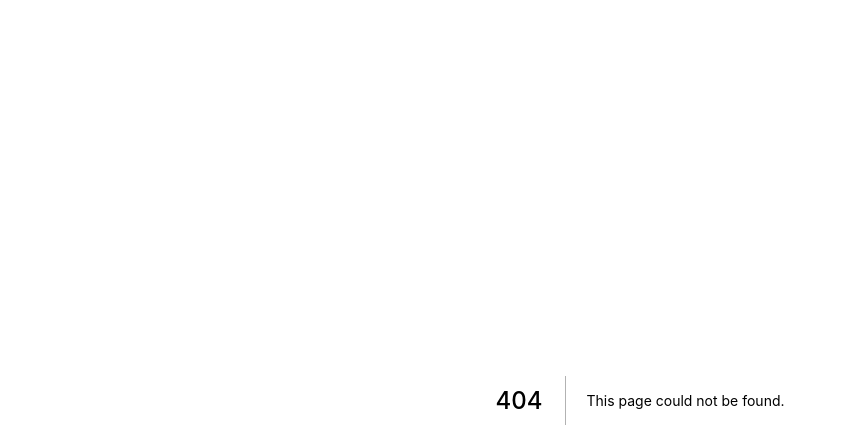
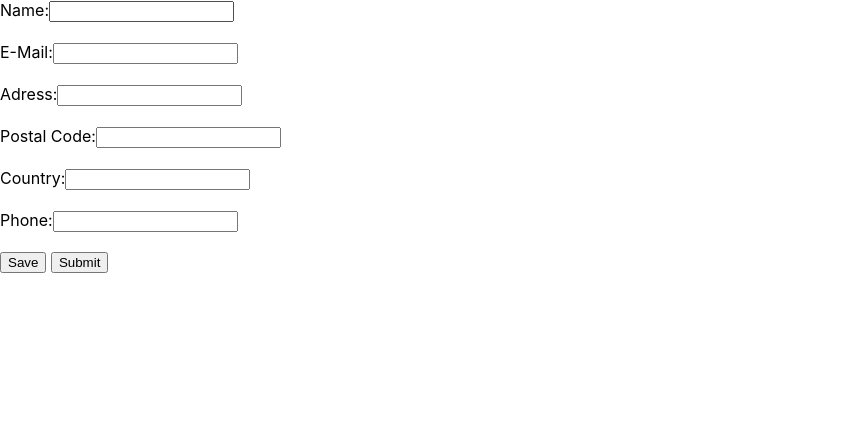
Before and after one commit to matheusforny/barkyn-app, a Next.js app: page /components/UserForm in a window 1280 px wide. Before the commit this address had no page. Shown: the top 448 px of the page, without its empty margins (0-847 px from the left). Built offline with nearby package versions, Linux system fonts and the light colour scheme.

Commit message:
Added mailing form mock

```diff
--- a/context/state.js
+++ b/context/state.js
@@ -6,6 +6,7 @@ export const AppWrapper = ({ children }) => {
     const [products, setProducts] = useState([]);
     const [arrayOfSelectedProducts, setArrayOfSelectedProducts] = useState([]);
     const [selectedProduct, setSelectedProduct] = useState(null);
+    const [userForm, setUserForm] = useState({});
 
     const handleArrayOfSelectedProducts = (newProduct) => {
         let newArray = arrayOfSelectedProducts;
@@ -19,9 +20,11 @@ export const AppWrapper = ({ children }) => {
         products,
         arrayOfSelectedProducts,
         selectedProduct,
+        userForm,
         setProducts,
         handleArrayOfSelectedProducts,
-        setSelectedProduct
+        setSelectedProduct,
+        setUserForm
     }
 
     return (
--- /dev/null
+++ b/pages/components/UserForm.js
@@ -0,0 +1,60 @@
+import React, { useState } from 'react';
+import { useAppContext } from '../../context/state';
+
+const UserForm = () => {
+  const [userName, setUserName] = useState('');
+  const [userEmail, setUserEmail] = useState('');
+  const [userAddress, setUserAdress] = useState('');
+  const [userPostalCode, setUserPostalCode] = useState('');
+  const [userCountry, setUserCountry] = useState('');
+  const [userPhone, setUserPhone] = useState('');
+
+  //Since I will look up an external component library to better draw the form, I'm using a barebone approach now
+  return (
+    <form>
+      <label>
+        Name:
+        <input type="text" value={userName} required onChange={(event) => setUserName(event.target.value)}/>
+      </label>
+      <br/>
+      <br/>
+      <label>
+        E-Mail:
+        <input type="email" value={userEmail} required onChange={(event) => setUserEmail(event.target.value)}/>
+      </label>
+      <br/>
+      <br/>
+      <label>
+        Adress:
+        <input type="text" value={userAddress} required onChange={(event) => setUserAdress(event.target.value)}/>
+      </label>
+      <br/>
+      <br/>
+      <label>
+        Postal Code:
+        <input type="zip" value={userPostalCode} required onChange={(event) => setUserPostalCode(event.target.value)}/>
+      </label>
+      <br/>
+      <br/>
+      <label>
+        Country:
+        <input type="text" value={userCountry} required onChange={(event) => setUserCountry(event.target.value)}/>
+      </label>
+      <br/>
+      <br/>
+      <label>
+        Phone:
+        <input type="tel"  pattern="[0-9]{3}-[0-9]{2}-[0-9]{3}" value={userPhone} required onChange={(event) => setUserPhone(event.target.value)}/>
+      </label>
+      <br/>
+      <br/>
+      <div style={{display: 'flex', alignContent: 'space-between'}}>
+        <button>Save</button>
+        &nbsp;
+        <button>Submit</button>
+      </div>
+    </form>
+  )
+}
+
+export default UserForm;
```
Also changed, not shown: pages/checkout.js (+7 -0 lines), pages/index.js (line endings or trailing spaces).
